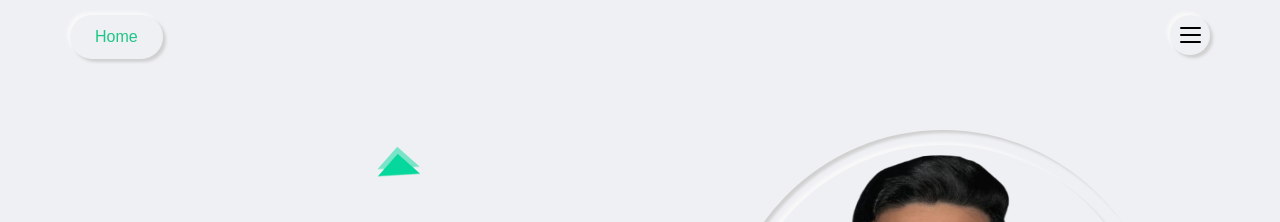
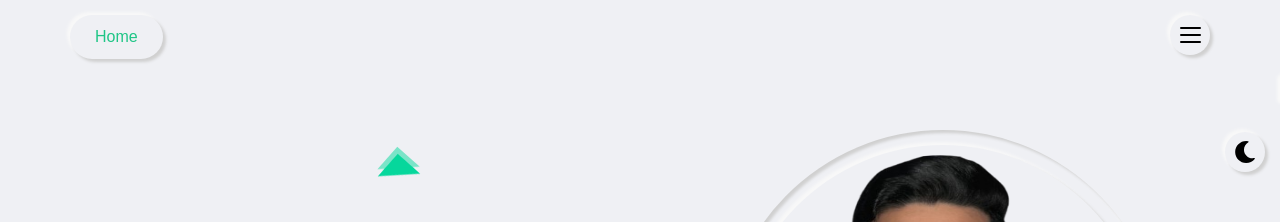
Before and after one commit to kushalkumar1362/My-Portfolio, a React (Create React App) app: page / in a window 1280 px wide. Shown: the top 222 px of the page. Built offline with nearby package versions, Linux system fonts and the light colour scheme.

Commit message:
Day night mode Added

```diff
--- a/package.json
+++ b/package.json
@@ -9,6 +9,7 @@
     "hamburger-react": "^2.5.1",
     "react": "^18.3.1",
     "react-dom": "^18.3.1",
+    "react-icons": "^5.2.1",
     "react-router-dom": "^6.23.1",
     "react-scripts": "5.0.1",
     "web-vitals": "^2.1.4"
--- a/src/components/JS/Home.js
+++ b/src/components/JS/Home.js
@@ -2,6 +2,7 @@ import React, { useState } from "react";
 import { NavLink } from "react-router-dom";
 import "../CSS/Home.css"
 import kushalImage from "../../Images/Kushal_kumar.png";
+import StyleSwitcher from "../Themes/StyleSwitcher";
 
 const Home = () => {
     const [isOpen, setOpen] = useState(false);
@@ -93,6 +94,8 @@ const Home = () => {
                     </div>
                 </div>
             </div>
+
+            <StyleSwitcher></StyleSwitcher>
         </div>
     );
 };
--- /dev/null
+++ b/src/components/Themes/CSS/StyleSwitcher.css
@@ -0,0 +1,38 @@
+.style-switcher {
+    position: fixed;
+    right: 0;
+    top: 77px;
+    padding: 15px;
+    width: 200px;
+    z-index: 101;
+    border-radius: 5px;
+    transition: all .3s ease;
+    transform: translateX(100%);
+}
+
+.s-icon {
+    display: flex;
+    justify-content: center;
+    align-items: center;
+    position: absolute;
+    height: 40px;
+    width: 40px;
+    text-align: center;
+    font-size: 22px;
+    color: var(--text-black-900);
+    right: 100%;
+    margin-right: 15px;
+    cursor: pointer;
+    transition: all .3s ease;
+    border-radius: 50%;
+}
+
+/* Apply styles to the icons */
+.style-switcher .s-icon svg {
+    line-height: 40px;
+}
+
+/* Style the container holding the icon */
+.style-switcher .s-icon::after {
+    border-radius: 50%;
+}
--- /dev/null
+++ b/src/components/Themes/CSS/color-1.css
@@ -0,0 +1,3 @@
+:root{
+	--skin-color:#fb839e;
+}
--- /dev/null
+++ b/src/components/Themes/CSS/color-2.css
@@ -0,0 +1,3 @@
+:root{
+	--skin-color:#ec9412;
+}
--- /dev/null
+++ b/src/components/Themes/CSS/color-3.css
@@ -0,0 +1,3 @@
+:root{
+	--skin-color:#1fc586;
+}
--- /dev/null
+++ b/src/components/Themes/CSS/color-4.css
@@ -0,0 +1,3 @@
+:root{
+	--skin-color:#2eb1ed;
+}
--- /dev/null
+++ b/src/components/Themes/CSS/color-5.css
@@ -0,0 +1,3 @@
+:root{
+	--skin-color:#cc3a3b;
+}
--- /dev/null
+++ b/src/components/Themes/StyleSwitcher.js
@@ -0,0 +1,38 @@
+import { FaSun, FaMoon, FaCog } from "react-icons/fa";
+import React, { useEffect, useState } from "react";
+import "./CSS/StyleSwitcher.css";
+
+const StyleSwitcher = () => {
+    const [theme, setTheme] = useState(
+        localStorage.getItem("theme") || "light"
+    );
+
+    useEffect(() => {
+        if (theme === "dark") {
+            document.body.classList.add("dark");
+        } else {
+            document.body.classList.remove("dark");
+        }
+        localStorage.setItem("theme", theme);
+    }, [theme]);
+
+    const handleThemeToggle = () => {
+        setTheme(theme === "light" ? "dark" : "light");
+    };
+
+    return (
+        <div className="style-switcher outer-shadow">
+            <div
+                className="top-[55px] s-icon outer-shadow hover-in-shadow"
+                onClick={handleThemeToggle}>
+                {theme === "dark" ? (
+                    <FaSun className="icon" />
+                ) : (
+                    <FaMoon className="icon" />
+                )}
+            </div>
+        </div>
+    );
+};
+
+export default StyleSwitcher;
--- a/src/index.css
+++ b/src/index.css
@@ -15,6 +15,21 @@
     --outer-shadow-0: 0 0 0 #d0d0d0, 0 0 0 #f8f8f8;
     --inner-shadow: inset 3px 3px 3px #d0d0d0, inset -3px -3px 3px #f8f8f8;
     --inner-shadow-0: inset 0 0 0 #d0d0d0, inset 0 0 0 #f8f8f8;
+}
+
+body.dark {
+    --bg-black-900:     #ffffff;
+    --bg-black-100:     #353535;
+    --bg-black-50:      #2b2c2f;
+    --bg-opacity:       rgba(43, 44, 47, .5);
+    --text-black-900:   #ffffff;
+    --text-black-700:   #ffffff;
+    --text-black-600:   #bbbbbb;
+    --text-black-300:   #bbbbbb;
+    --outer-shadow:     3px 3px 3px #222327, -3px -3px 3px #363636;
+    --outer-shadow-0:   0 0 0 #222327, 0 0 0 #363636;
+    --inner-shadow: inset 3px 3px 3px #222327, inset -3px -3px 3px #363636;
+    --inner-shadow-0: inset 0 0 0 #222327, inset 0 0 0 #363636;
 }
 
 * {
```
Also changed, not shown: 1 other file (tests, documents, lock files or other folders).
